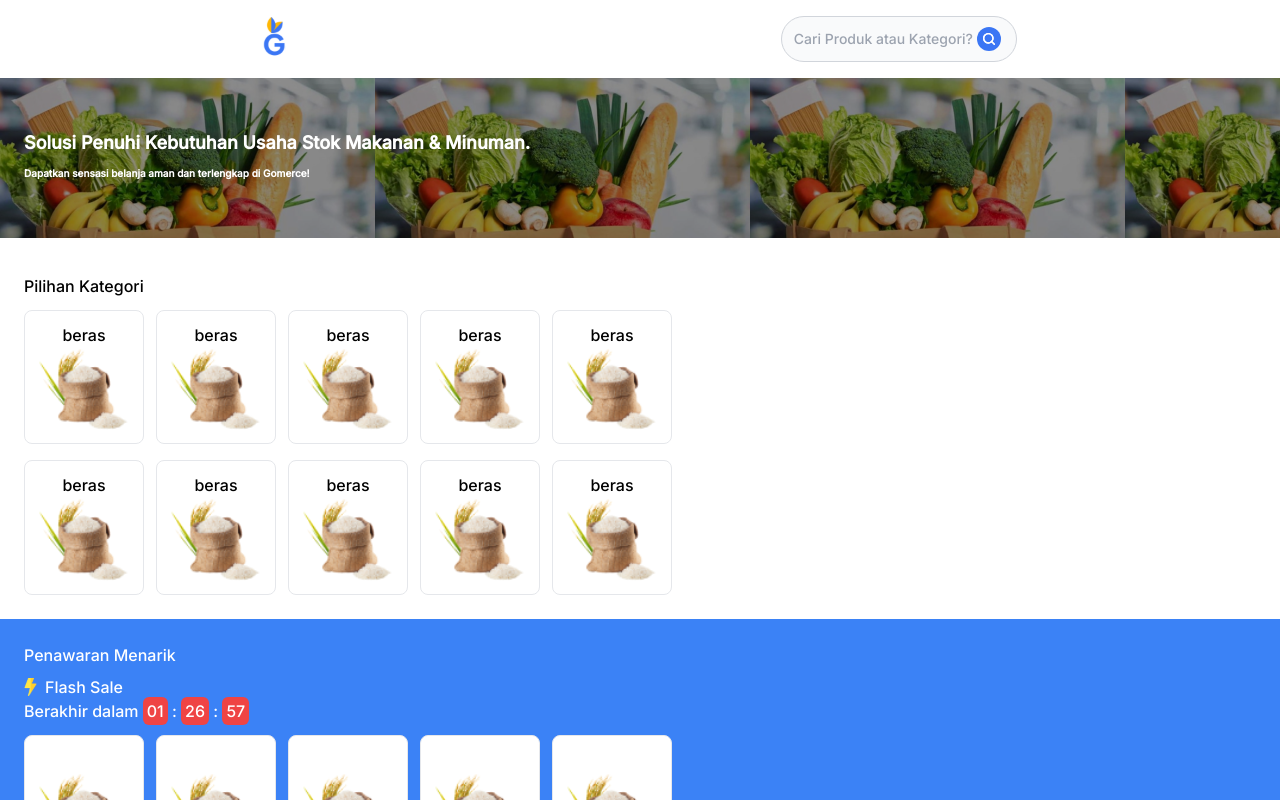
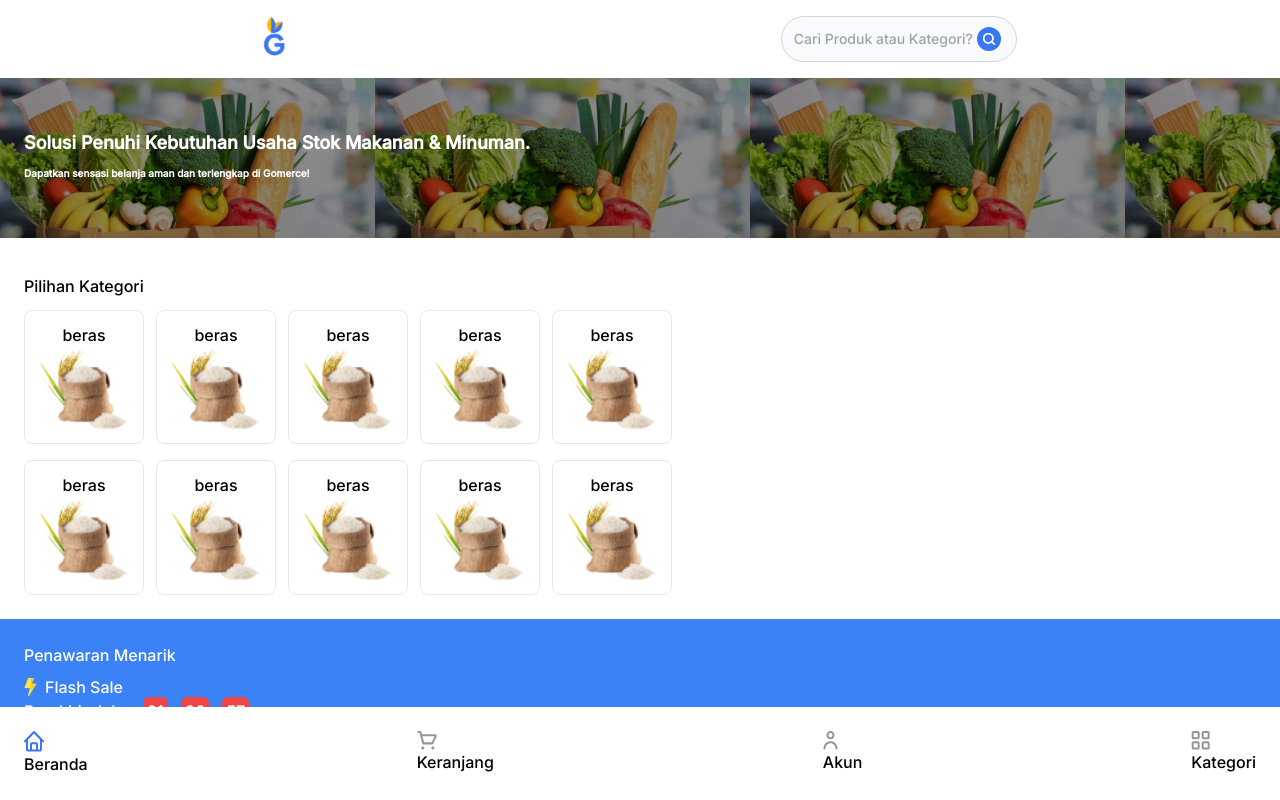
Before and after one commit to dennyzain/gomerce, a Next.js app: page / in a window 1280 px wide. Shown: the top 800 px of the page. Built offline with nearby package versions, Linux system fonts and the light colour scheme.

Commit message:
feat: navbar component
- add navbar component
- add several types

```diff
--- a/src/components/layout/index.tsx
+++ b/src/components/layout/index.tsx
@@ -2,6 +2,7 @@ import React from 'react';
 import Head from 'next/head';
 import Footer from '@/components/organisms/Footer';
 import Header from '@/components/organisms/Header';
+import Navbar from '@/components/molecules/Navbar';
 
 interface IProps {
   children: React.ReactNode;
@@ -20,6 +21,7 @@ const Layout: React.FC<IProps> = ({ children }) => {
         <Header />
         {children}
         <Footer />
+        <Navbar/>
       </main>
     </>
   );
--- /dev/null
+++ b/src/components/molecules/Navbar/index.tsx
@@ -0,0 +1,32 @@
+import React from 'react';
+import Home from '@/icon/navbar/home.svg';
+import Cart from '@/icon/navbar/cart.svg';
+import Profile from '@/icon/navbar/profile.svg';
+import Category from '@/icon/navbar/category.svg';
+
+const Navbar: React.FC = () => {
+  return (
+    <div className="bottom-0 w-full flex justify-between p-6 bg-white sticky">
+      <div>
+        <div className="text-center">
+          <Home className="text-green-300" />
+        </div>
+        <p>Beranda</p>
+      </div>
+      <div>
+        <Cart className="text-green-300" />
+        <p>Keranjang</p>
+      </div>
+      <div>
+        <Profile />
+        <p>Akun</p>
+      </div>
+      <div>
+        <Category />
+        <p>Kategori</p>
+      </div>
+    </div>
+  );
+};
+
+export default Navbar;
--- a/src/components/molecules/OfferCategory/index.tsx
+++ b/src/components/molecules/OfferCategory/index.tsx
@@ -2,7 +2,7 @@ import React from 'react';
 import CardProduct from '@/components/atoms/CardProduct';
 import Thunder from '@/icon/thunder-icon.svg';
 
-const OfferCategory = () => {
+const OfferCategory:React.FC = () => {
   return (
     <div className="bg-blue-500 p-6 text-white">
       <h2 className="pb-2">Penawaran Menarik</h2>
--- a/src/components/molecules/Partners/index.tsx
+++ b/src/components/molecules/Partners/index.tsx
@@ -8,7 +8,7 @@ import Partner6 from '@/icon/partners/partner6.svg';
 import Partner7 from '@/icon/partners/partner7.svg';
 import Partner8 from '@/icon/partners/partner8.svg';
 
-const Partners = () => {
+const Partners:React.FC = () => {
   return (
     <div className="grid gap-3 p-6 justify-items-center place-items-center grid-cols-4 grid-rows-[1.2fr,1fr,1fr]">
       <h2 className="col-start-1 col-span-4 justify-self-center">Partner Kami</h2>
```
